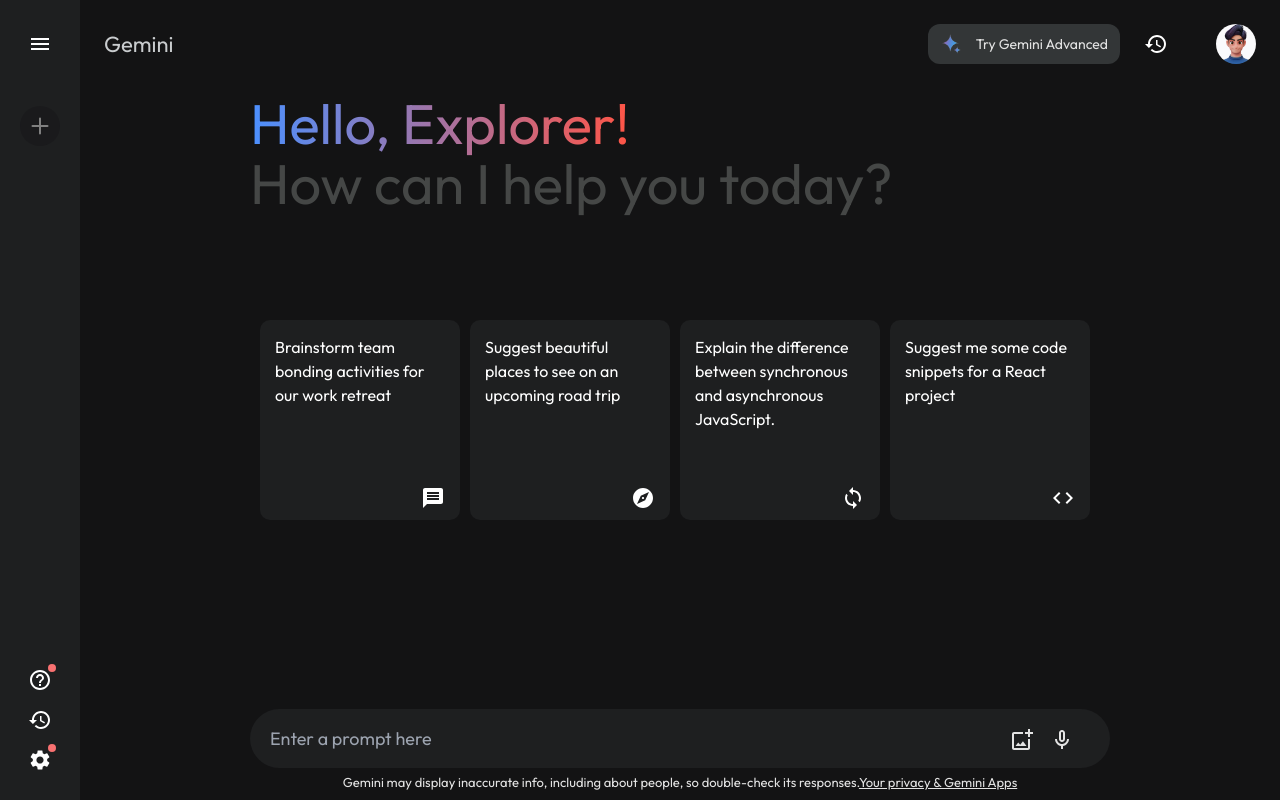
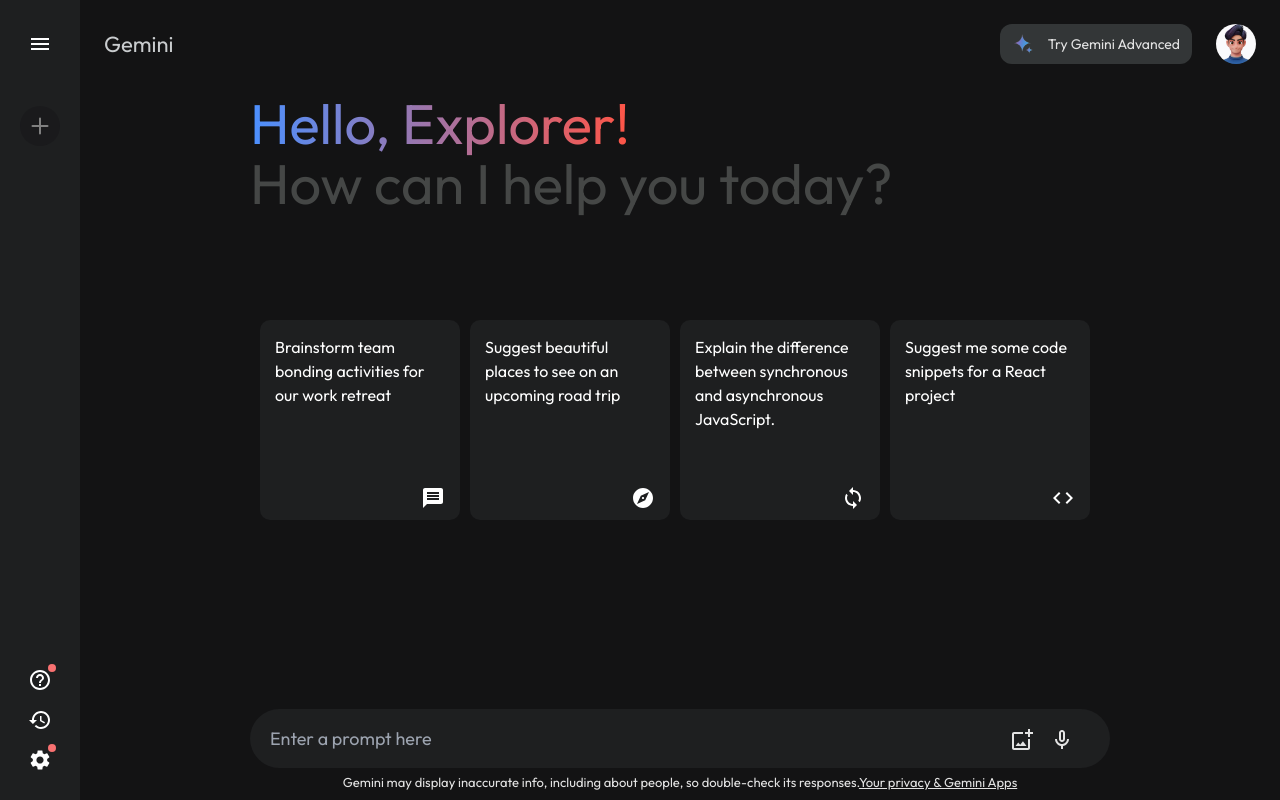
Before and after one commit to kunal-tajne-git-init/gemini, a React (Vite) app: page / in a window 1280 px wide. Built offline with nearby package versions, Linux system fonts and the light colour scheme.

Commit message:
Ui Changes

```diff
--- a/src/components/Layout/Layout.jsx
+++ b/src/components/Layout/Layout.jsx
@@ -80,7 +80,10 @@
             />
             <p>Try Gemini Advanced</p>
           </a>
-          <History className="mr-6 h-5 w-5 text-white" />
+          <History
+            className="mr-6 h-5 w-5 text-white"
+            sx={{ display: { xs: "block", md: "none" } }}
+          />
           <div className="relative">
             <img
               className="h-10 w-10 rounded-full"
--- a/src/components/User/LogoutCard.jsx
+++ b/src/components/User/LogoutCard.jsx
@@ -37,7 +37,7 @@
     <>
       {displayLogout && (
         <div
-          className=" flex min-w-[150px] max-w-[500px] flex-col rounded-2xl bg-[#272A2C] pb-4 text-[#E3E3E3] md:min-w-[400px]"
+          className=" flex min-w-[150px] max-w-[500px] flex-col rounded-2xl bg-[#282A2C] pb-4 text-[#E3E3E3] md:min-w-[400px]"
           ref={logoutBarRef}
         >
           <div className="relative mt-5 flex flex-col items-center space-y-3">
```
